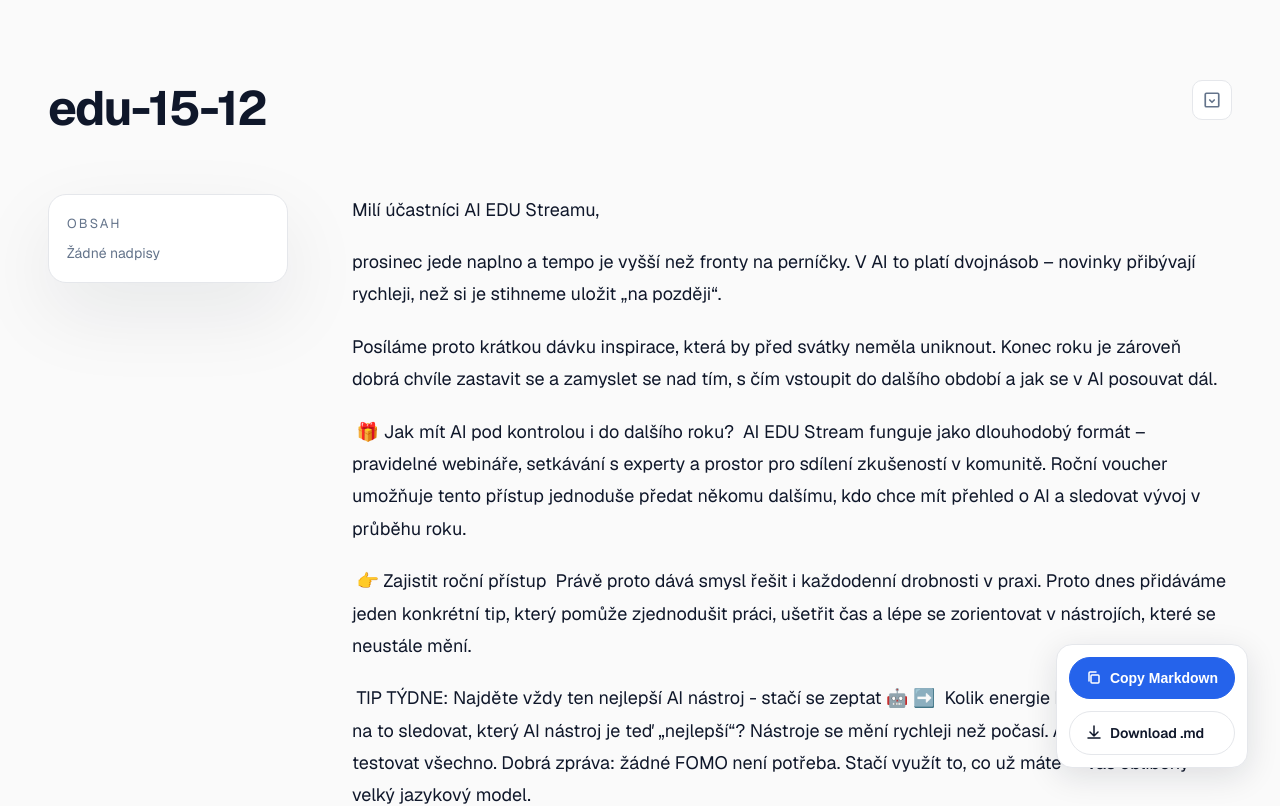
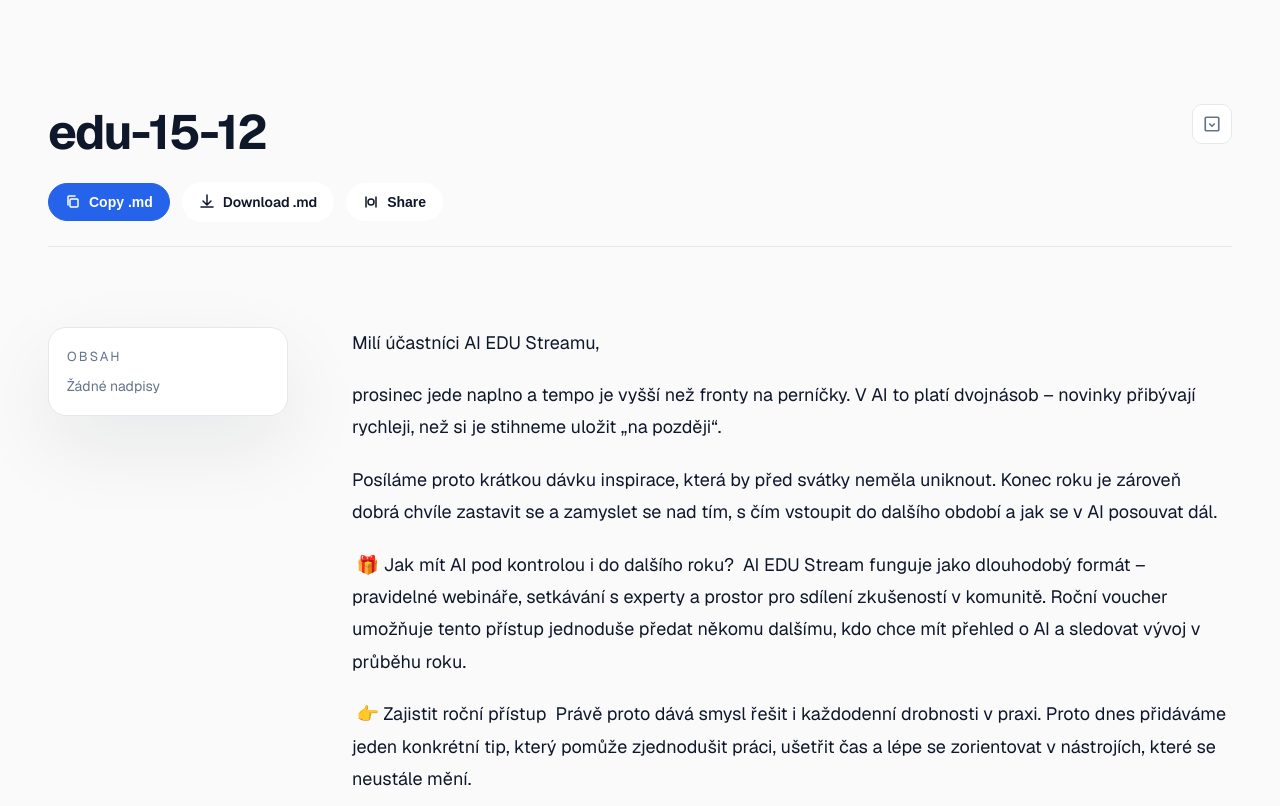
Before and after one commit to anetalizancova/markdown-share, a Next.js app: page /edu-15-12 in a window 1280 px wide. Shown: the top 806 px of the page. Built offline with nearby package versions, Linux system fonts and the light colour scheme.

Commit message:
Redesign: sticky toolbar, unified naming, share feature, improved UX

```diff
--- a/src/app/globals.css
+++ b/src/app/globals.css
@@ -101,11 +101,22 @@ a {
 }
 
 .page-header {
-  margin-bottom: 8px;
-  position: relative;
+  margin-bottom: 32px;
+  position: sticky;
+  top: 0;
+  z-index: 50;
+  background: var(--background);
+  padding: 24px 0;
+  border-bottom: 1px solid var(--border);
+  backdrop-filter: blur(10px);
+  background: rgba(250, 250, 250, 0.95);
+}
+
+.page-header-content {
   display: flex;
   justify-content: space-between;
   align-items: flex-start;
+  margin-bottom: 20px;
 }
 
 .page-title {
@@ -136,6 +147,42 @@ a {
   background: var(--background);
   border-color: var(--primary);
   color: var(--primary);
+}
+
+.page-toolbar {
+  display: flex;
+  gap: 12px;
+  flex-wrap: wrap;
+  align-items: center;
+}
+
+.btn-toolbar {
+  display: inline-flex;
+  align-items: center;
+  justify-content: center;
+  gap: 8px;
+  padding: 10px 18px;
+  border-radius: 10px;
+  font-size: 14px;
+  font-weight: 600;
+  border: 1px solid var(--border);
+  background: var(--surface);
+  color: var(--text);
+  transition: all 0.2s ease;
+  cursor: pointer;
+  text-decoration: none;
+}
+
+.btn-toolbar:hover {
+  background: var(--background);
+  border-color: var(--primary);
+  color: var(--primary);
+  transform: translateY(-1px);
+  box-shadow: 0 4px 12px rgba(37, 99, 235, 0.15);
+}
+
+.btn-toolbar svg {
+  flex-shrink: 0;
 }
 
 .btn {
@@ -372,33 +419,6 @@ a {
   padding-left: 20px;
 }
 
-.floating-actions {
-  position: fixed;
-  bottom: 32px;
-  right: 32px;
-  display: flex;
-  flex-direction: column;
-  gap: 12px;
-  z-index: 100;
-  background: var(--surface);
-  padding: 12px;
-  border-radius: 16px;
-  box-shadow: 0 8px 32px rgba(15, 23, 42, 0.12);
-  border: 1px solid var(--border);
-  backdrop-filter: blur(10px);
-}
-
-.floating-actions .btn {
-  min-width: 140px;
-  justify-content: flex-start;
-  padding: 12px 16px;
-  font-size: 14px;
-  white-space: nowrap;
-}
-
-.floating-actions .btn svg {
-  flex-shrink: 0;
-}
 
 @media (max-width: 1024px) {
   .reader-layout {
@@ -432,17 +452,14 @@ a {
     order: 2;
   }
 
-  .floating-actions {
-    bottom: 20px;
-    right: 20px;
-    left: 20px;
-    flex-direction: row;
-    justify-content: center;
+  .page-toolbar {
+    flex-direction: column;
+    align-items: stretch;
   }
 
-  .floating-actions .btn {
-    flex: 1;
-    min-width: 0;
+  .btn-toolbar {
+    width: 100%;
+    justify-content: center;
   }
 
   .markdown-content {
--- a/src/components/CopyButton.tsx
+++ b/src/components/CopyButton.tsx
@@ -31,7 +31,7 @@ export default function CopyButton({ content }: CopyButtonProps) {
           </>
         )}
       </svg>
-      {copied ? "Copied!" : "Copy Markdown"}
+      {copied ? "Copied!" : "Copy .md"}
     </button>
   );
 }
--- a/src/components/MarkdownViewer.tsx
+++ b/src/components/MarkdownViewer.tsx
@@ -1,3 +1,6 @@
+"use client";
+
+import { useState, useEffect } from "react";
 import ReactMarkdown from "react-markdown";
 import remarkGfm from "remark-gfm";
 
@@ -46,10 +49,34 @@ export default function MarkdownViewer({
   content,
 }: MarkdownViewerProps) {
   const toc = extractToc(content);
+  const [shareUrl, setShareUrl] = useState("");
+
+  useEffect(() => {
+    setShareUrl(window.location.href);
+  }, []);
+
+  const handleShare = async () => {
+    if (navigator.share) {
+      try {
+        await navigator.share({
+          title: title,
+          text: `Sdílej tento markdown: ${title}`,
+          url: shareUrl,
+        });
+      } catch (err) {
+        // User cancelled or error
+      }
+    } else {
+      // Fallback: copy to clipboard
+      navigator.clipboard.writeText(shareUrl);
+      // Could add toast notification here
+    }
+  };
 
   return (
     <div className="page">
       <header className="page-header">
+        <div className="page-header-content">
           <h1 className="page-title">{title}</h1>
           <a className="admin-link" href="/admin" title="Admin panel">
             <svg width="18" height="18" viewBox="0 0 16 16" fill="none" xmlns="http://www.w3.org/2000/svg">
@@ -57,6 +84,23 @@ export default function MarkdownViewer({
               <path d="M6 8L8 10L10 8" stroke="currentColor" strokeWidth="1.5" strokeLinecap="round" strokeLinejoin="round"/>
             </svg>
           </a>
+        </div>
+        <div className="page-toolbar">
+          <CopyButton content={content} />
+          <a className="btn btn-toolbar" href={`/markdowns/${slug}.md`} download={`${slug}.md`}>
+            <svg width="16" height="16" viewBox="0 0 16 16" fill="none" xmlns="http://www.w3.org/2000/svg">
+              <path d="M8 11L8 1M8 11L4 7M8 11L12 7M2 13L14 13" stroke="currentColor" strokeWidth="1.5" strokeLinecap="round" strokeLinejoin="round"/>
+            </svg>
+            Download .md
+          </a>
+          <button className="btn btn-toolbar" onClick={handleShare} title="Sdílet link">
+            <svg width="16" height="16" viewBox="0 0 16 16" fill="none" xmlns="http://www.w3.org/2000/svg">
+              <path d="M11 8C11 9.65685 9.65685 11 8 11C6.34315 11 5 9.65685 5 8C5 6.34315 6.34315 5 8 5C9.65685 5 11 6.34315 11 8Z" stroke="currentColor" strokeWidth="1.5"/>
+              <path d="M13 3L13 13M3 13L3 3" stroke="currentColor" strokeWidth="1.5" strokeLinecap="round"/>
+            </svg>
+            Share
+          </button>
+        </div>
       </header>
       <div className="reader-layout">
         <aside className="toc">
@@ -110,15 +154,6 @@ export default function MarkdownViewer({
           </ReactMarkdown>
         </div>
       </div>
-      <div className="floating-actions">
-        <CopyButton content={content} />
-        <a className="btn btn-secondary" href={`/markdowns/${slug}.md`} download={`${slug}.md`}>
-          <svg width="16" height="16" viewBox="0 0 16 16" fill="none" xmlns="http://www.w3.org/2000/svg">
-            <path d="M8 11L8 1M8 11L4 7M8 11L12 7M2 13L14 13" stroke="currentColor" strokeWidth="1.5" strokeLinecap="round" strokeLinejoin="round"/>
-          </svg>
-          Download .md
-        </a>
-      </div>
     </div>
   );
 }
```
Lines whose indentation alone changed are shown as unchanged.
